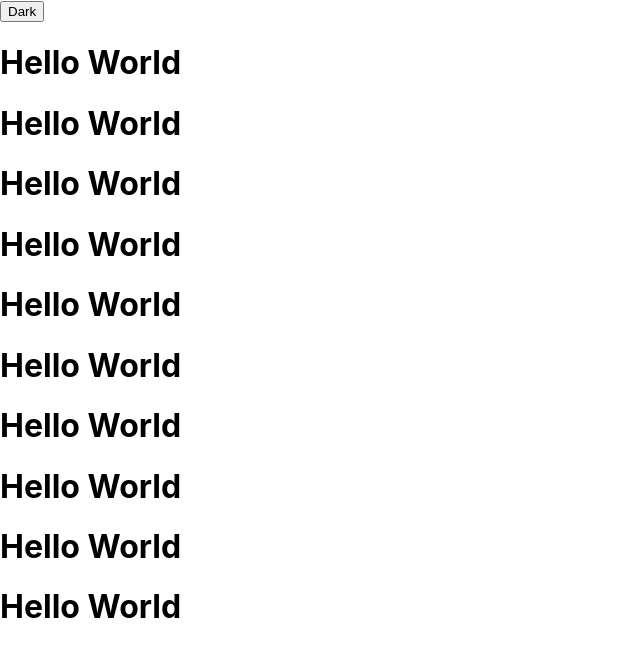
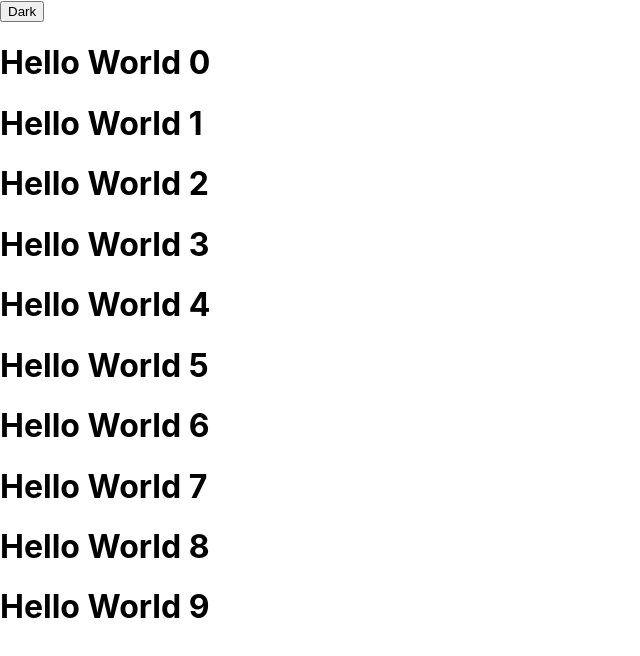
Before and after one commit to Sam-Radnus/Features-App, a React (Create React App) app: page / in a window 1280 px wide. Shown: the top 656 px of the page, without its empty margins (0-640 px from the left). Built offline with nearby package versions, Linux system fonts and the light colour scheme; the HTML template or start-up script is replaced by a standard one.

Commit message:
looping components

```diff
--- a/src/components/Canvas.js
+++ b/src/components/Canvas.js
@@ -1,9 +1,9 @@
 import React from 'react'
-
-const canvas = () => {
+import PropTypes from 'prop-types';
+const canvas = (props) => {
   return (
     <div>
-         <h1>Hello World</h1>
+         <h1>Hello World {props.row}</h1>
     </div>
   )
 }
```
